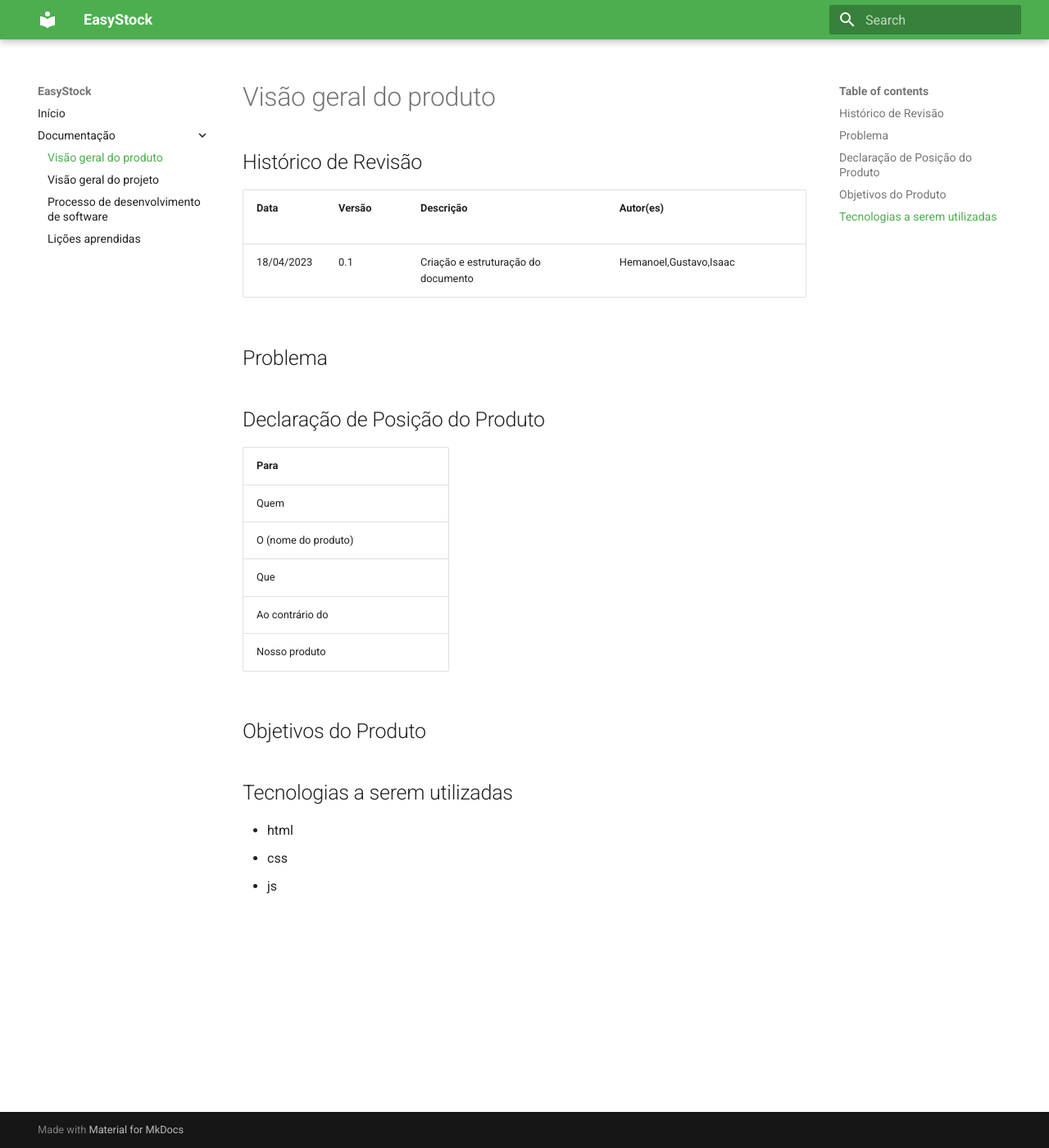
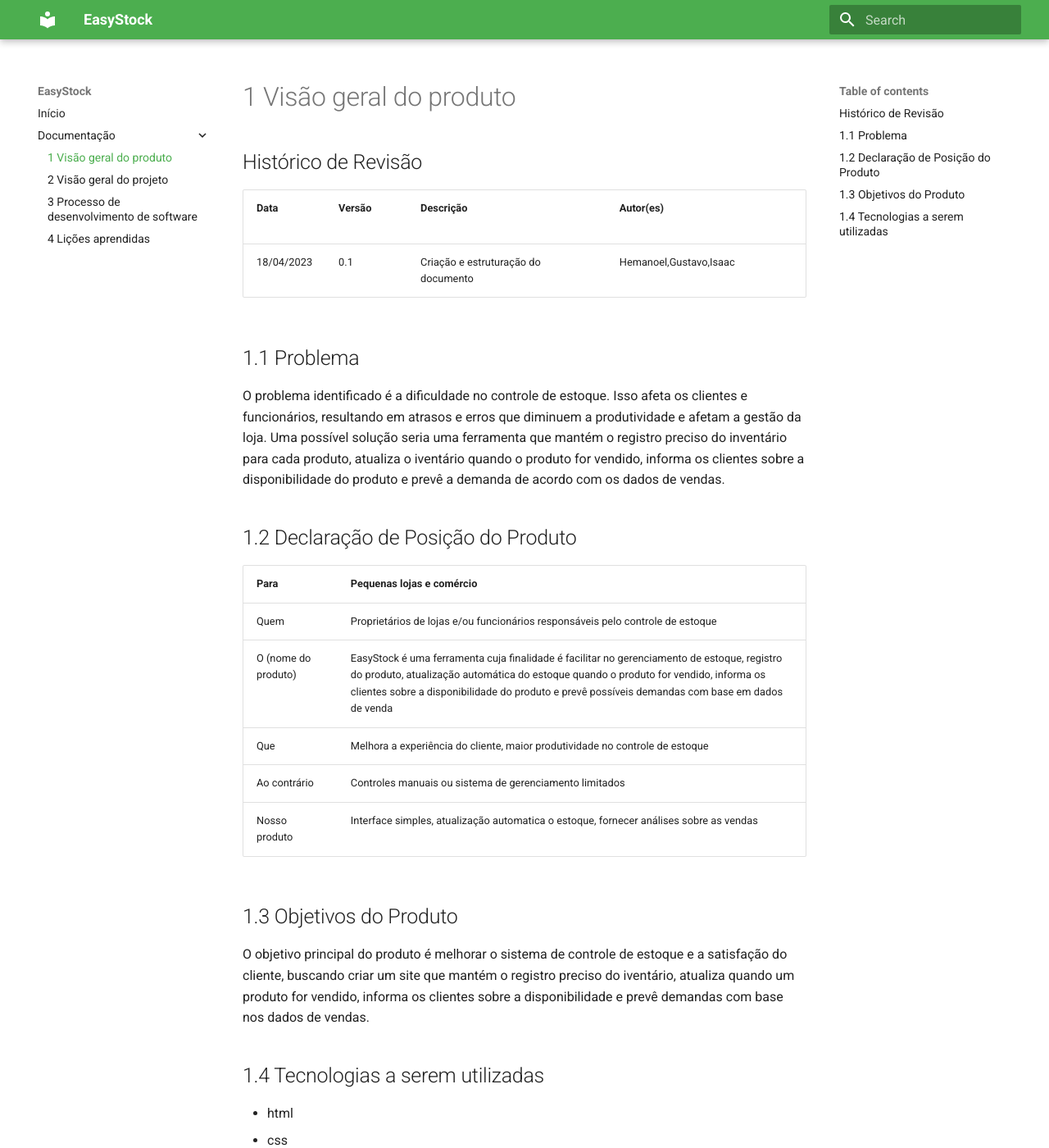
Before and after one commit to mdsreq-fga-unb/2023.1-EasyStock, an MkDocs documentation site: the page built from docs/visao-geral-produto.md, in a window 1280 px wide and 1400 px high. Shown: the whole window at 82% size. Built offline with MkDocs 1.6.1 and Material for MkDocs 9.7.7, drawn with Linux system fonts in a browser that asks for light colours.

Commit message:
preenchendo tabelas faltando

```diff
--- a/docs/licoes-aprendidas.md
+++ b/docs/licoes-aprendidas.md
@@ -5,5 +5,13 @@
 |18/04/2023 | 0.1| Criação e estruturação do documento| Hemanoel,Gustavo,Isaac|
 
 
-## Unidade 1
-*
+## 4.1 Unidade 1
+ A unidade x
+
+<!-- ## Unidade 2
+
+
+## Unidade 3
+
+
+## Unidade 4 -->
--- a/docs/visao-geral-produto.md
+++ b/docs/visao-geral-produto.md
@@ -4,24 +4,30 @@
 | ---------- | ------ | -------------------- | ------------------------------------------------------------ |
 |18/04/2023 | 0.1| Criação e estruturação do documento| Hemanoel,Gustavo,Isaac|
 
-## Problema
-## Declaração de Posição do Produto
+## 1.1 Problema
+
+O problema identificado é a dificuldade no controle de estoque. Isso afeta os clientes e funcionários, resultando em atrasos e erros que diminuem a produtividade e afetam a gestão da loja. Uma possível solução seria uma ferramenta que mantém o registro preciso do inventário para cada produto, atualiza o iventário quando o produto for vendido, informa os clientes sobre a disponibilidade do produto e prevê a demanda de acordo com os dados de vendas.
+
+
+## 1.2 Declaração de Posição do Produto
 
 
 
-| Para           |                                       |
+| Para           | Pequenas lojas e comércio |
 | -------------- | ----------------------------------------------------- |
-| Quem           ||
-| O (nome do produto)    ||
-| Que            ||
-| Ao contrário do |  |
-| Nosso produto  |  |
+| Quem           | Proprietários de lojas e/ou funcionários responsáveis pelo controle de estoque |
+| O (nome do produto)    | EasyStock é uma ferramenta cuja finalidade é facilitar no gerenciamento de estoque, registro do produto, atualização automática do estoque quando o produto for vendido, informa os clientes sobre a disponibilidade do produto e prevê possíveis demandas com base em dados de venda |
+| Que            | Melhora a experiência do cliente, maior produtividade no controle de estoque |
+| Ao contrário | Controles manuais ou sistema de gerenciamento limitados |
+| Nosso produto  | Interface simples, atualização automatica o estoque, fornecer análises sobre as vendas |
 
 
 
-## Objetivos do Produto
+## 1.3 Objetivos do Produto
 
-## Tecnologias a serem utilizadas
+O objetivo principal do produto é melhorar o sistema de controle de estoque e a satisfação do cliente, buscando criar um site que mantém o registro preciso do iventário, atualiza quando um produto for vendido, informa os clientes sobre a disponibilidade e prevê demandas com base nos dados de vendas.
+
+## 1.4 Tecnologias a serem utilizadas
 
 
 * html
--- a/mkdocs.yml
+++ b/mkdocs.yml
@@ -2,10 +2,10 @@ site_name: EasyStock
 nav:
     - Início: index.md
     - Documentação:
-        - 'Visão geral do produto': 'visao-geral-produto.md'
-        - 'Visão geral do projeto': 'visao-geral-projeto.md'
-        - 'Processo de desenvolvimento de software': 'processo-de-desenvolvimento-de-software.md'
-        - 'Lições aprendidas': 'licoes-aprendidas.md'
+        - '1 Visão geral do produto': 'visao-geral-produto.md'
+        - '2 Visão geral do projeto': 'visao-geral-projeto.md'
+        - '3 Processo de desenvolvimento de software': 'processo-de-desenvolvimento-de-software.md'
+        - '4 Lições aprendidas': 'licoes-aprendidas.md'
 
 theme:
     name: material
```
Also changed, not shown: docs/about.md (deleted, +0 -37 lines), docs/visao-geral-projeto.md (+11 -10 lines).
